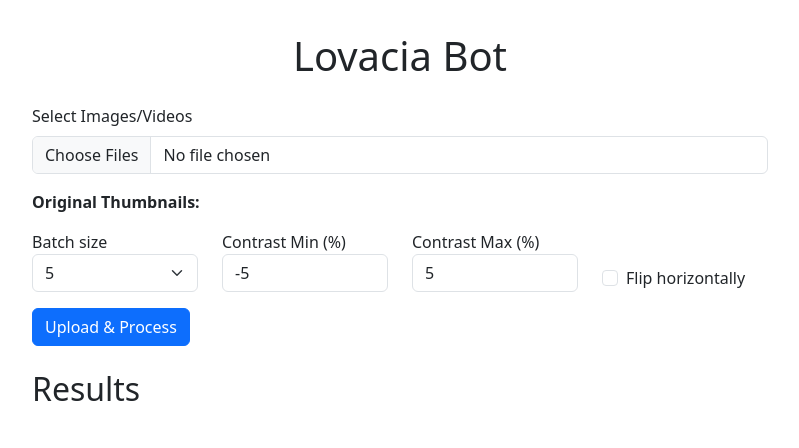
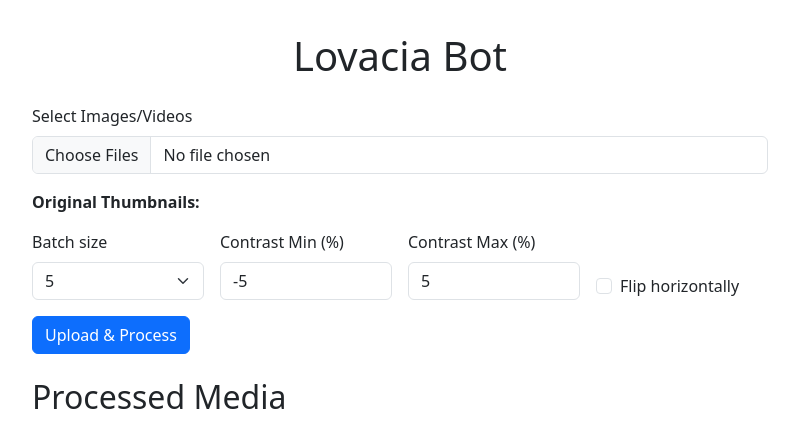
Before and after one commit to BrandonM01/lovacia-live, a FastAPI app: page / in a window 1280 px wide. Shown: the top 448 px of the page, without its empty margins (240-1039 px from the left). Run offline with FastAPI, Linux system fonts and the light colour scheme.

Commit message:
Update index.html

```diff
--- a/templates/index.html
+++ b/templates/index.html
@@ -3,87 +3,118 @@
 <head>
   <meta charset="UTF-8">
   <title>Lovacia Bot</title>
-  <link href="https://cdn.jsdelivr.net/npm/bootstrap@5.3.0/dist/css/bootstrap.min.css"
-        rel="stylesheet">
+  <link
+    href="https://cdn.jsdelivr.net/npm/bootstrap@5.3.0/dist/css/bootstrap.min.css"
+    rel="stylesheet"
+  >
   <style>
     body { max-width:800px; margin:auto; padding:2rem; }
-    #origPreview img, #results img { max-width:150px; margin:.5rem; }
+    #origPreview img, #origPreview video,
+    #imagePreview img, #imagePreview video {
+      max-width:150px; margin:.5rem; border:1px solid #ccc;
+    }
   </style>
 </head>
 <body>
-
   <h1 class="text-center mb-4">Lovacia Bot</h1>
 
-  <form id="frm" enctype="multipart/form-data" class="mb-4">
+  <form id="uploadForm" enctype="multipart/form-data" class="mb-4">
     <div class="mb-3">
       <label class="form-label">Select Images/Videos</label>
-      <input type="file" name="files" class="form-control" multiple required>
+      <input type="file" name="files" class="form-control" multiple accept="image/*,video/*" required>
     </div>
 
     <div id="origPreview" class="mb-3"><strong>Original Thumbnails:</strong></div>
 
-    <div class="row mb-3">
-      <div class="col"><label>Batch size</label>
+    <div class="row g-3 mb-3">
+      <div class="col-md-3">
+        <label class="form-label">Batch size</label>
         <select name="count" class="form-select">
           <option>5</option><option>10</option><option>25</option><option>50</option>
         </select>
       </div>
-      <div class="col"><label>Contrast Min (%)</label>
-        <input type="number" name="contrast_min" value="-5" step="0.1" class="form-control">
+      <div class="col-md-3">
+        <label class="form-label">Contrast Min (%)</label>
+        <input type="number" name="contrast_min" step="0.1" value="-5" class="form-control">
       </div>
-      <div class="col"><label>Contrast Max (%)</label>
-        <input type="number" name="contrast_max" value="5" step="0.1" class="form-control">
+      <div class="col-md-3">
+        <label class="form-label">Contrast Max (%)</label>
+        <input type="number" name="contrast_max" step="0.1" value="5" class="form-control">
       </div>
-      <div class="col d-flex align-items-end">
+      <div class="col-md-3 d-flex align-items-end">
         <div class="form-check">
-          <input class="form-check-input" type="checkbox" name="flip" id="flipChk">
-          <label class="form-check-label" for="flipChk">Flip horizontally</label>
+          <input type="checkbox" name="flip" class="form-check-input" id="flipCheck">
+          <label class="form-check-label" for="flipCheck">Flip horizontally</label>
         </div>
       </div>
     </div>
 
-    <button class="btn btn-primary">Upload & Process</button>
+    <button class="btn btn-primary" id="uploadBtn">Upload &amp; Process</button>
   </form>
 
-  <h2>Results</h2>
-  <div id="results" class="d-flex flex-wrap"></div>
-  <a id="dlzip" class="btn btn-success mt-3" href="#" style="display:none">
-    Download ZIP of All Variations
+  <h2>Processed Media</h2>
+  <div id="imagePreview" class="d-flex flex-wrap"></div>
+  <a id="batchDownload" class="btn btn-success mt-3" href="#" download style="display:none">
+    Download All Variations (ZIP)
   </a>
 
   <script>
-    const form = document.getElementById("frm");
-    const orig = document.getElementById("origPreview");
-    const results = document.getElementById("results");
-    const dlzip = document.getElementById("dlzip");
+    const form       = document.getElementById('uploadForm');
+    const fileInput  = form.files;
+    const origPrev   = document.getElementById('origPreview');
+    const uploadBtn  = document.getElementById('uploadBtn');
+    const previewBox = document.getElementById('imagePreview');
+    const batchLink  = document.getElementById('batchDownload');
 
     form.files.onchange = () => {
-      orig.innerHTML = "<strong>Original Thumbnails:</strong>";
-      Array.from(form.files.files).forEach(f=>{
-        const img = document.createElement("img");
-        img.src = URL.createObjectURL(f);
-        orig.appendChild(img);
+      origPrev.innerHTML = '<strong>Original Thumbnails:</strong>';
+      Array.from(form.files.files).forEach(f => {
+        let el;
+        if (f.type.startsWith('video/')) {
+          el = document.createElement('video');
+          el.src = URL.createObjectURL(f);
+          el.controls = false; el.muted = true; el.loop = true;
+        } else {
+          el = document.createElement('img');
+          el.src = URL.createObjectURL(f);
+        }
+        origPrev.appendChild(el);
       });
     };
 
     form.onsubmit = async e => {
       e.preventDefault();
-      results.innerHTML = "<p>Processing…</p>";
-      dlzip.style.display = "none";
+      uploadBtn.disabled = true;
+      previewBox.innerHTML = '<p>Processing…</p>';
+      batchLink.style.display = 'none';
 
-      const data = new FormData(form);
-      const res = await fetch("/upload", { method:"POST", body:data });
-      const js  = await res.json();
+      const res = await fetch('/upload', { method:'POST', body:new FormData(form) });
+      const { processed, batch } = await res.json();
 
-      results.innerHTML = "";
-      js.items.forEach(it=>{
-        const img = document.createElement("img");
-        img.src = it.url;
-        results.appendChild(img);
+      previewBox.innerHTML = '';
+      processed.forEach(item => {
+        let el;
+        if (item.image.match(/\.(mp4|mov|avi)$/)) {
+          el = document.createElement('video');
+          el.src = item.image;
+          el.controls = true;
+        } else {
+          el = document.createElement('img');
+          el.src = item.image;
+        }
+        previewBox.appendChild(el);
+
+        const a = document.createElement('a');
+        a.href = item.download_link;
+        a.innerText = 'Download';
+        a.target = '_blank';
+        a.classList.add('d-block','mb-3');
+        previewBox.appendChild(a);
       });
 
-      dlzip.href = js.zip_url;
-      dlzip.style.display = "inline-block";
+      batchLink.href = batch;
+      batchLink.style.display = 'inline-block';
+      uploadBtn.disabled = false;
     };
   </script>
 </body>
```
